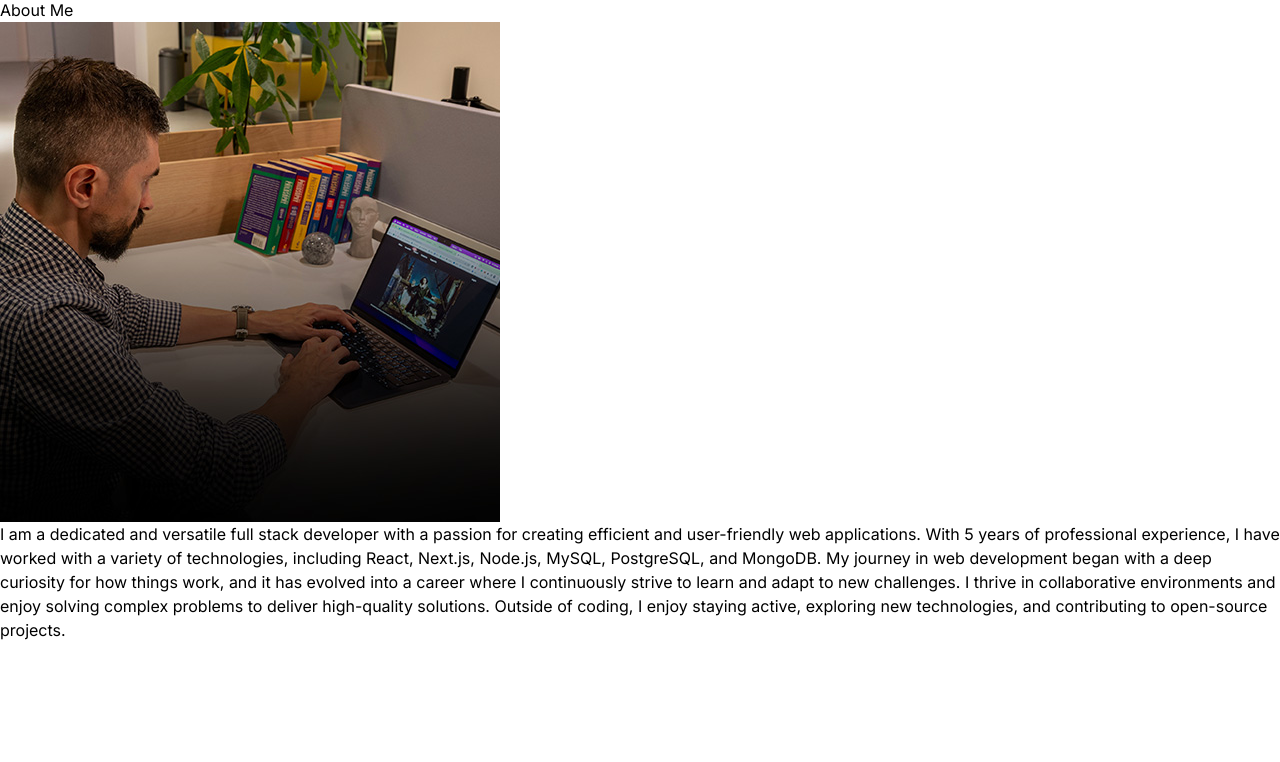
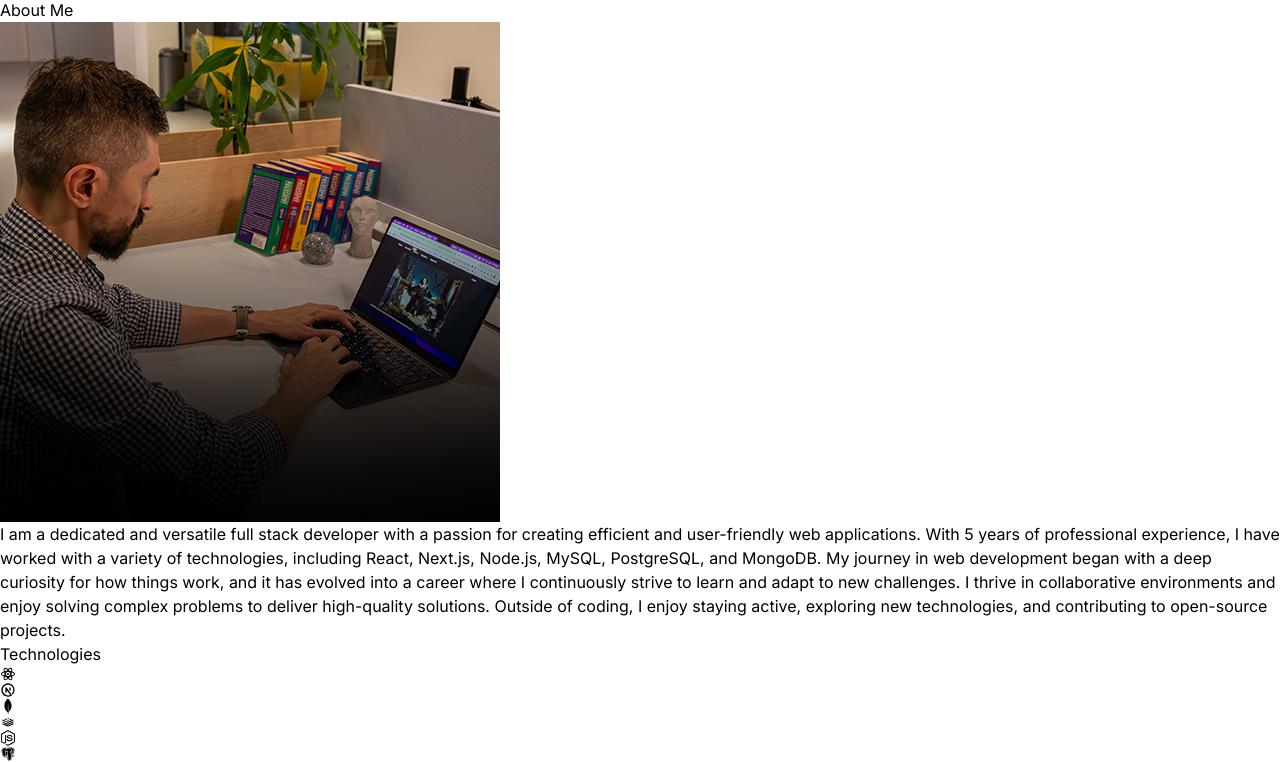
Before and after one commit to Joao-VictorCm/React-Portfolio, a React (Vite) app: page / in a window 1280 px wide. Shown: the part 756-1518 px from the top of the page. Before the commit the page ends 1398 px from the top, so only its background shows below. Built offline with nearby package versions, Linux system fonts and the light colour scheme.

Commit message:
Finalizado a seção de tecnologias

```diff
--- a/src/App.jsx
+++ b/src/App.jsx
@@ -1,6 +1,7 @@
 import About from "./components/About"
 import Hero from "./components/Hero"
 import Navbar from "./components/Navbar"
+import Technologies from "./components/Technologies"
 
 const App = () =>{
   return (
@@ -14,6 +15,7 @@
         <Navbar/>
         <Hero />
         <About />
+        <Technologies />
       </div>
     </div>
   )
--- /dev/null
+++ b/src/components/Technologies.jsx
@@ -0,0 +1,42 @@
+import {RiReactjsLine} from "react-icons/ri"
+import {TbBrandNextjs} from "react-icons/tb"
+import {SiMongodb} from "react-icons/si"
+import {DiRedis} from "react-icons/di"
+import {FaNodeJs} from "react-icons/fa"
+import { BiLogoPostgresql } from "react-icons/bi"
+
+
+
+const Technologies = () => {
+  return (
+    <div className="border-b border-neutral-800 pb-24">
+        <h2 className="my-20 text-center text-4xl">Technologies</h2>
+        <div className="flex flex-wrap items-center justify-center gap-4">
+            <div className="rounded-2xl border-4 border-neutral-800 p-4">
+                <RiReactjsLine className="text-7xl text-cyan-400" />
+            </div>
+
+            <div className="rounded-2xl border-4 border-neutral-800 p-4">
+                <TbBrandNextjs className="text-7xl" />
+            </div>
+
+             <div className="rounded-2xl border-4 border-neutral-800 p-4">
+                <SiMongodb className="text-7xl text-green-500" />
+            </div>
+           <div className="rounded-2xl border-4 border-neutral-800 p-4">
+                <DiRedis className="text-7xl text-red-500" />
+            </div>
+
+            <div className="rounded-2xl border-4 border-neutral-800 p-4">
+                <FaNodeJs className="text-7xl text-green-500" />
+            </div>
+
+            <div className="rounded-2xl border-4 border-neutral-800 p-4">
+                <BiLogoPostgresql className="text-7xl text-sky-700" />
+            </div>
+        </div>
+    </div>
+  )
+}
+
+export default Technologies
```
